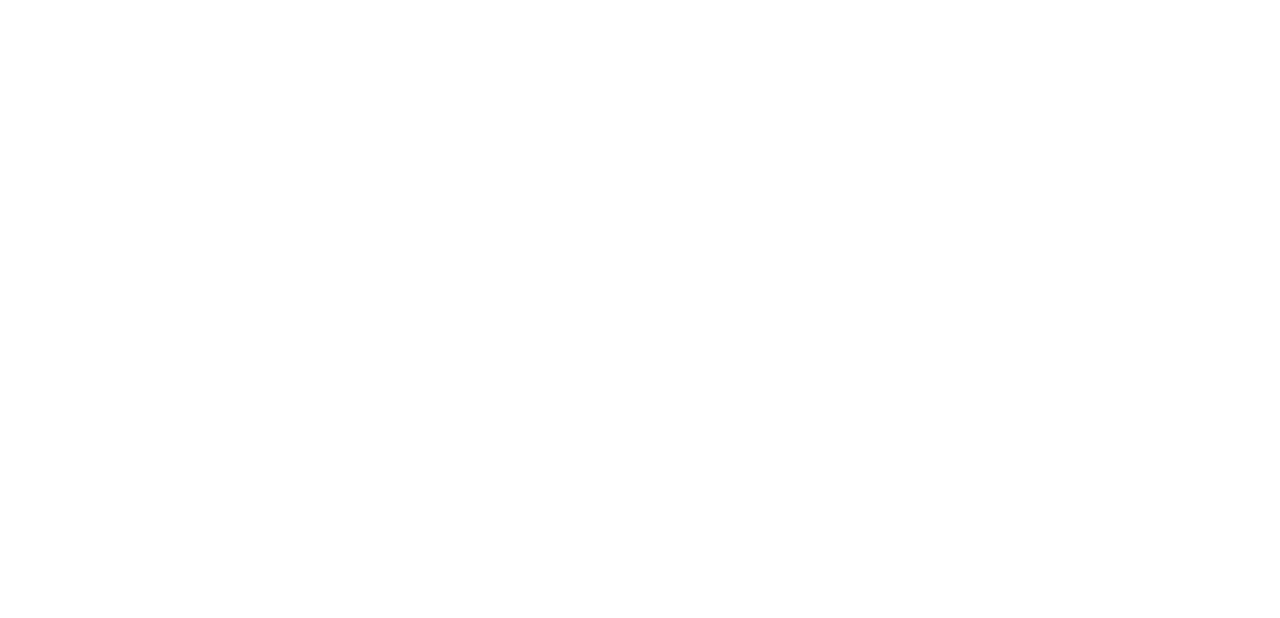
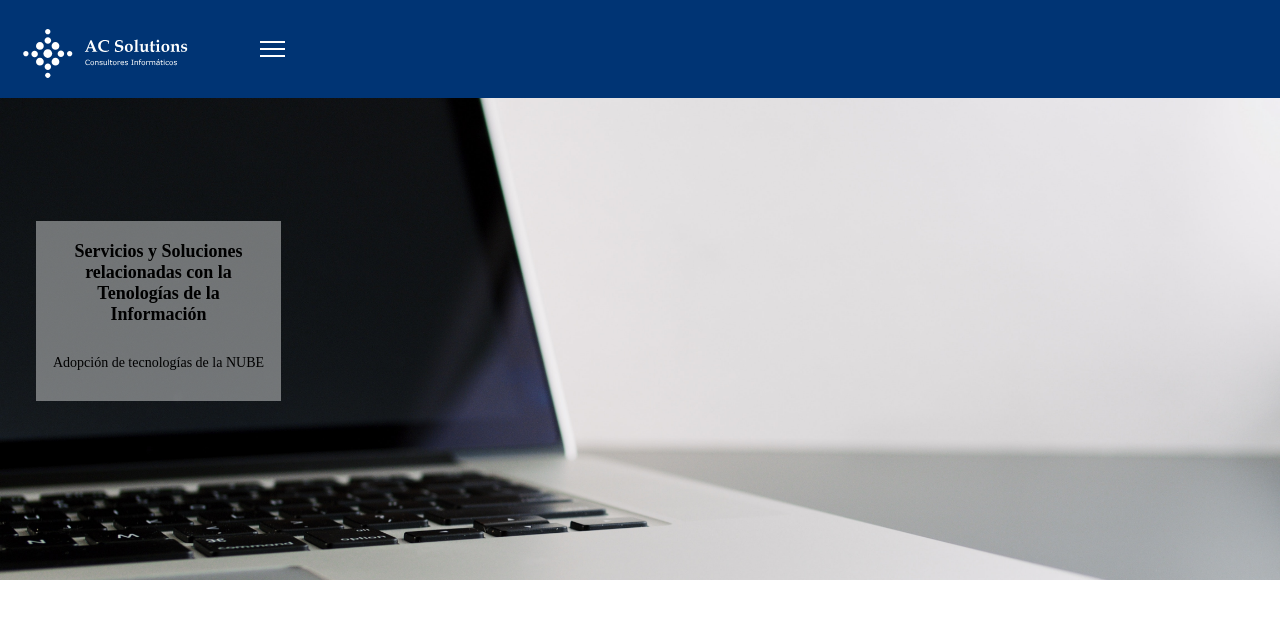
Before and after one commit to glorianaa80/AC-Solutions, a plain HTML site: page index.html in a window 1280 px wide. Drawn offline with nearby package versions, Linux system fonts and the light colour scheme; files that its build step writes are made by us from their sources.

Commit message:
Added header and function of menu

```diff
--- a/index.html
+++ b/index.html
@@ -4,12 +4,32 @@
 <head>
     <meta charset="UTF-8">
     <meta name="viewport" content="width=device-width, initial-scale=1.0">
-    <title>Document</title>
     <link rel="stylesheet" href="css/styles.css">
+    <link rel="shortcut icon" href="img/icono.png">
+    <title>AC Solutions</title>
 </head>
 
 <body>
-
+    <div class="header">
+        <div class="background-header"></div>
+        <img src="./img/white-logo.svg" class="logo">
+        <div class="hamburguer-menu ">
+            <input class="menu-btn" type="checkbox" id="menu-btn" />
+            <label class="menu-icon" for="menu-btn"><span class="navicon"></span></label>
+            <ul class="menu">
+                <li><a href="./index.html">Inicio</a></li>
+                <li><a href="#">Acerca de Nosotros</a></li>
+                <li> <a href="#">Servicios</a></li>
+                <li><a href="#">Contacto</a></li>
+            </ul>
+        </div>
+        <div class="hero-img">
+            <div class="hero-img--info">
+                <h1 class="tittle-hero-img">Servicios y Soluciones relacionadas con la Tenologías de la Información</h1>
+                <p class="info--hero-img">Adopción de tecnologías de la NUBE </p>
+            </div>
+        </div>
+    </div>
 </body>
 
 </html>
--- a/js/script.js
+++ b/js/script.js
@@ -0,0 +1,2 @@
+const plantsLi = document.getElementById('plants-link');
+const menueLevel = document.getElementById('plants-accordion');
--- /dev/null
+++ b/scss/header/_header.scss
@@ -0,0 +1,22 @@
+ .header {
+     background-image: url('../../img/hero-img.jpg');
+     display: grid;
+     grid-template-columns: 132px 60px 74px;
+     grid-template-rows: 98px 118px 107px 89px 168px;
+     background-size: cover;
+ }
+
+ .background-header {
+     background: #003474;
+     max-width: 100%;
+     grid-column: 1/5;
+     grid-row: 1/2;
+ }
+
+ .logo {
+     grid-column: 1/3;
+     grid-row: 1/2;
+     padding-left: 10px;
+     padding-top: 15px;
+     max-width: 100%;
+ }
--- /dev/null
+++ b/scss/header/_menu.scss
@@ -0,0 +1,107 @@
+.menu {
+    margin: 10px 0;
+    padding: 0;
+    list-style: none;
+    overflow: hidden;
+    box-shadow: 1px 1px 4px 0 rgba(0, 0, 0, .1);
+}
+
+.hamburguer-menu {
+    grid-column: 1/5;
+    grid-row: 1/6;
+    padding-top: 30px;
+    z-index: 1;
+}
+
+.hamburguer-menu .menu {
+    clear: both;
+    max-height: 0;
+    transition: max-height .2s ease-out;
+    background: #003474;
+}
+
+
+/*Menu Icono*/
+
+.hamburguer-menu .menu-icon {
+    cursor: pointer;
+    padding: 1px 1px;
+    user-select: none;
+}
+
+.hamburguer-menu .menu-icon .navicon {
+    background: white;
+    display: block;
+    height: 2px;
+    position: relative;
+    transition: background .2s ease-out;
+    width: 25px;
+    margin-left: 260px;
+}
+
+.hamburguer-menu .menu-icon .navicon:before,
+.hamburguer-menu .menu-icon .navicon:after {
+    background: white;
+    content: '';
+    display: block;
+    height: 100%;
+    position: absolute;
+    transition: all .2s ease-out;
+    width: 100%;
+}
+
+.hamburguer-menu .menu-icon .navicon:before {
+    top: 7px;
+}
+
+.hamburguer-menu .menu-icon .navicon:after {
+    top: -7px;
+}
+
+
+/* Menu BTN */
+
+.hamburguer-menu .menu-btn {
+    display: none;
+}
+
+.hamburguer-menu .menu-btn:checked~.menu {
+    max-height: 492px;
+}
+
+.hamburguer-menu .menu-btn:checked~.menu-icon .navicon {
+    background: transparent;
+}
+
+.hamburguer-menu .menu-btn:checked~.menu-icon .navicon:before {
+    transform: rotate(-45deg);
+}
+
+.hamburguer-menu .menu-btn:checked~.menu-icon .navicon:after {
+    transform: rotate(45deg);
+}
+
+.hamburguer-menu .menu-btn:checked~.menu-icon:not(.steps) .navicon:before,
+.hamburguer-menu .menu-btn:checked~.menu-icon:not(.steps) .navicon:after {
+    top: 0;
+}
+
+a ul {
+    display: none;
+}
+
+li {
+    list-style: none;
+}
+
+li a {
+    display: block;
+    padding: 20px 20px;
+    text-decoration: none;
+    color: #ffffff
+}
+
+li a:active {
+    background-color: #e43d03;
+    color: #003474;
+}
--- /dev/null
+++ b/scss/styles.scss
@@ -0,0 +1,6 @@
+@import 'hero-img/hero-img';
+@import 'header/header';
+@import 'header/menu';
+body {
+    margin: 0;
+}
```
Also changed, not shown: css/header/header.css (added), css/header/menu.css (added), css/hero-img/hero-img.css (added), css/styles.css (added), scss/header/styles.scss (deleted), 4 other files.
